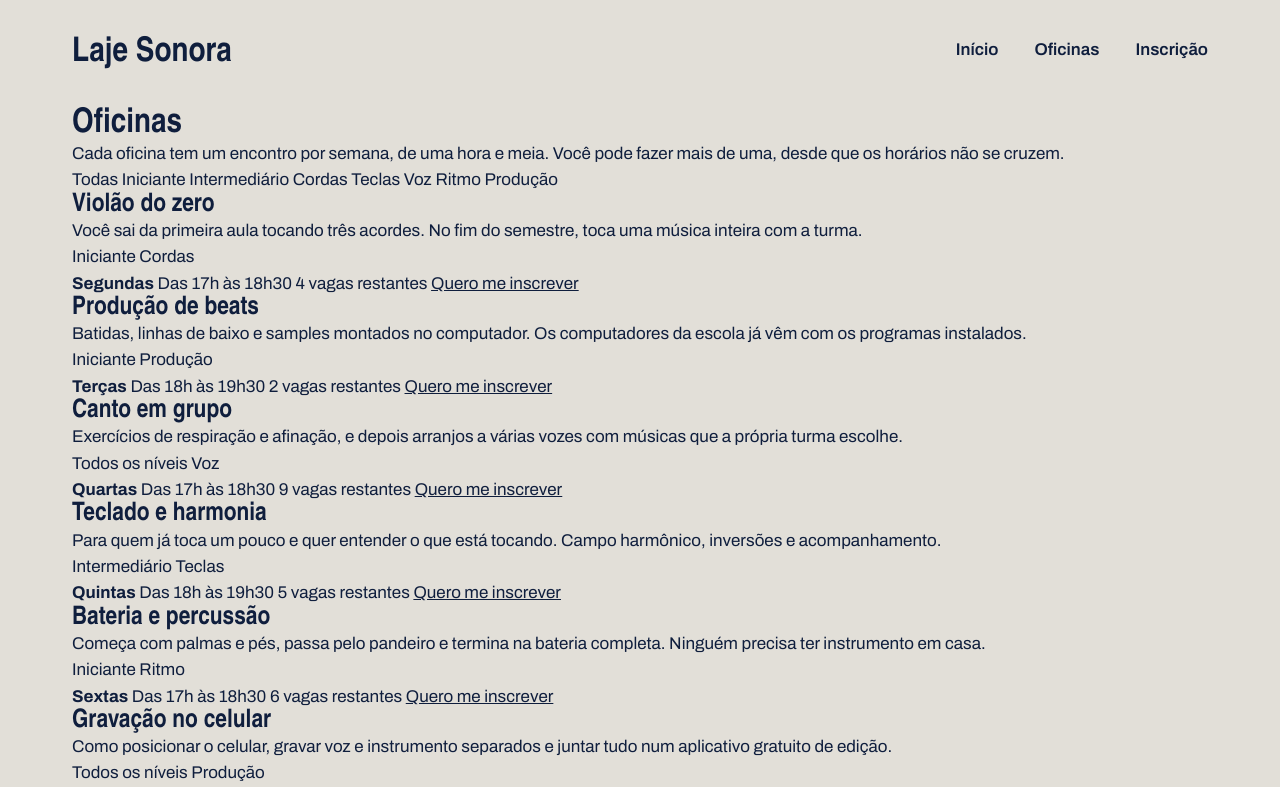
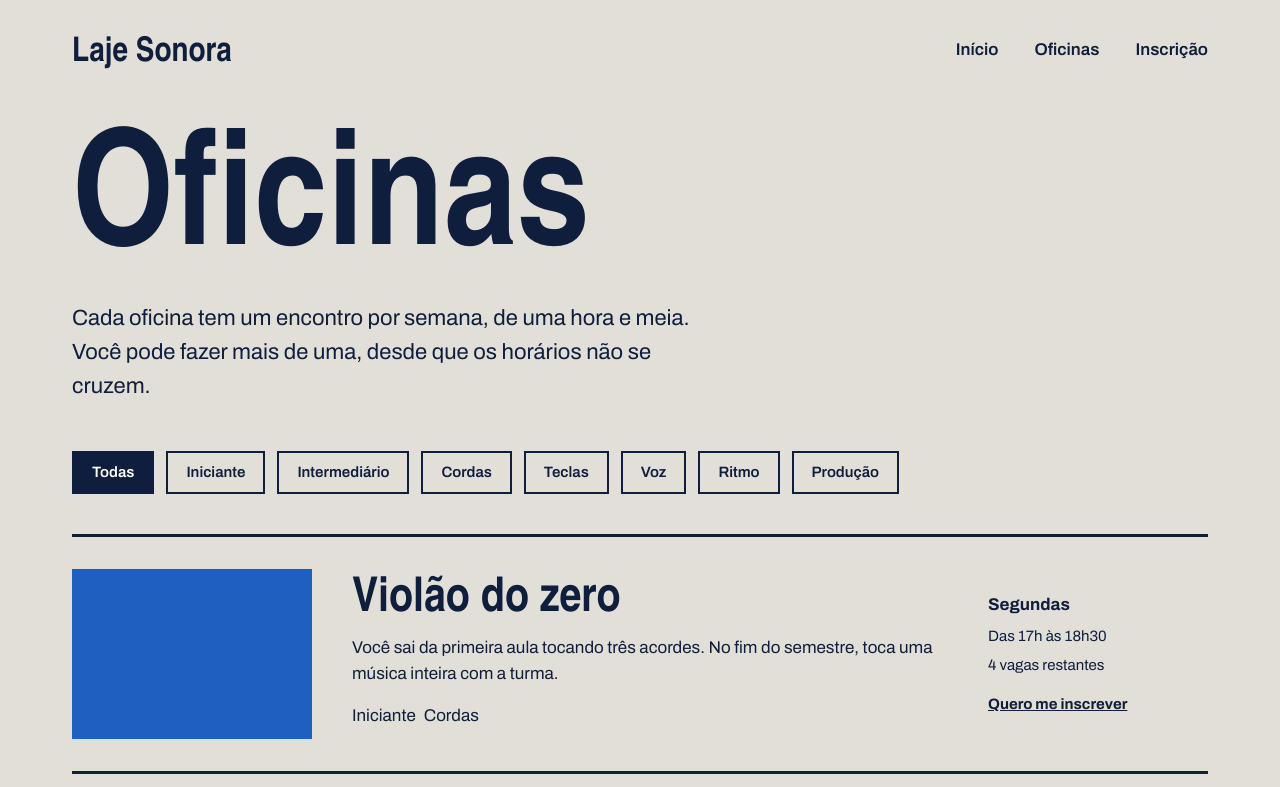
Before and after one commit to raul-TIMC/laje_sonora, a plain HTML site: page oficinas.html in a window 1280 px wide. Shown: the top 787 px of the page. Drawn offline with Linux system fonts and the light colour scheme; a web font is replaced by a local one.

Commit message:
Página de oficinas pronta

```diff
--- a/oficinas.css
+++ b/oficinas.css
@@ -120,3 +120,91 @@ h3 {
 .foto-tinta {
     background: var(--tinta);
 }
+
+.titulo-pagina{
+    font-size: 160px;
+    margin-top: 24px;
+}
+
+.subtitulo-pagina{
+    font-size: 22px;
+    max-width: 640px;
+    margin-top: 16px;
+}
+
+.filtros{
+    margin-top: 48px;
+    display: flex;
+    flex-wrap: wrap;
+    gap: 12px;
+}
+
+.filtro{
+    border: 2px solid var(--tinta);
+    padding: 8px 18px;
+    font-weight: 600;
+    font-size: 15px;
+}
+
+.filtro.ativo{
+    background: var(--tinta);
+    color: var(--branco);
+}
+
+.lista{
+    margin-top: 40px;
+}
+
+.oficina{
+   padding-block: 32px;
+   border-top: 3px solid var(--tinta);
+   display: flex;
+   align-items: center;
+   gap: 40px;
+}
+
+.oficina .foto{
+    width: 240px;
+    height: 170px;
+    flex-shrink: 0;
+}
+
+.oficina-texto{
+    flex: 1;
+}
+
+.oficina h2{
+    font-size: 48px;
+    margin-bottom: 10px;
+}
+
+.etiquetas{
+    margin-top: 16px;
+    display: flex;
+    gap: 8px;
+}
+
+.etqueta{
+    background: var(--branco);
+    padding-block: 4px;
+    padding-inline: 12px;
+    font-size: 14px;
+    font-weight: 600;
+}
+
+.oficina-detalhes{
+    width: 220px;
+    font-size: 15px;
+    display: flex;
+    flex-direction: column;
+    gap: 6px;
+}
+
+.oficina-detalhes strong{
+    font-size: 17px;
+}
+
+.oficina-detalhes a{
+    margin-top: 10px;
+    font-weight: 700;
+}
--- a/oficinas.html
+++ b/oficinas.html
@@ -33,7 +33,7 @@
 
         <div class="filtros">
 
-            <span class="filtro" class="ativo">Todas</span>
+            <span class="filtro ativo">Todas</span>
             <span class="filtro">Iniciante</span>
             <span class="filtro">Intermediário</span>
             <span class="filtro">Cordas</span>
```
